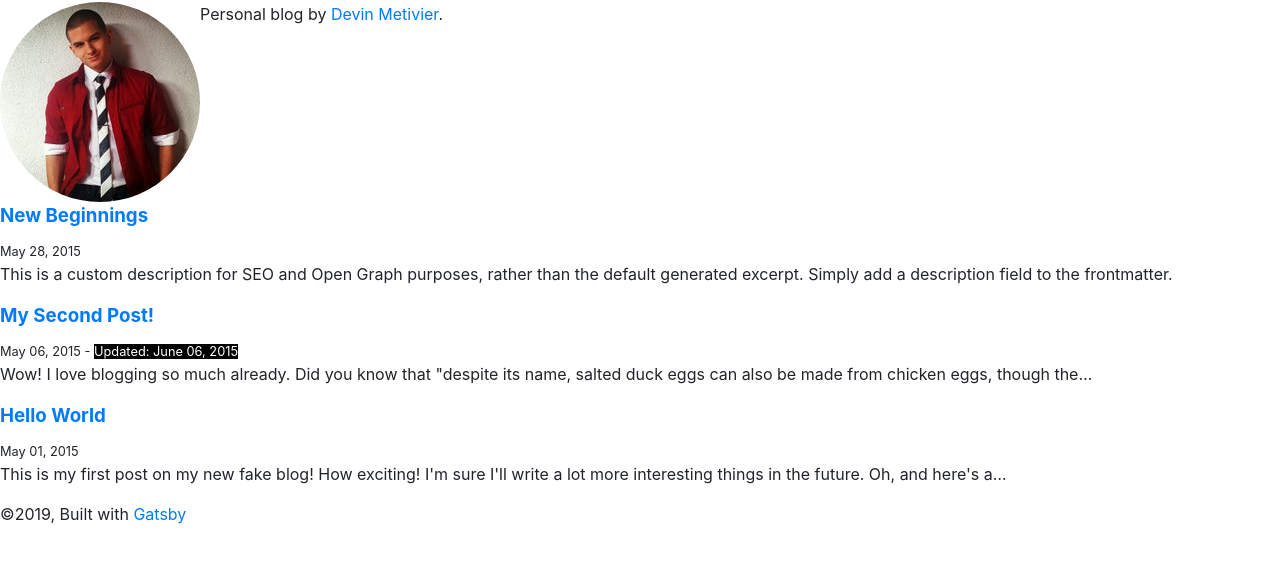
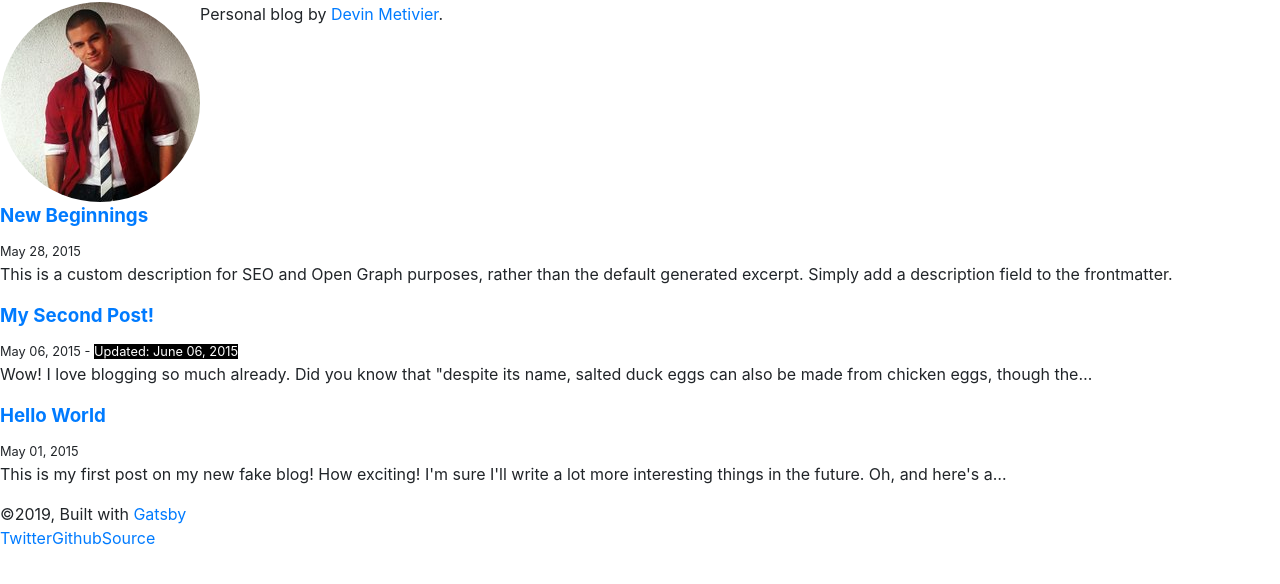
Before and after one commit to devjmetivier/tobea-dev, a Gatsby site: page / in a window 1280 px wide. Shown: the part 54-638 px from the top of the page. Built offline with nearby package versions, Linux system fonts and the light colour scheme; Gatsby itself is replaced by a stand-in of ours.

Commit message:
added some footer links to socials and source

```diff
--- a/src/components/Layout.js
+++ b/src/components/Layout.js
@@ -1,5 +1,11 @@
 import React from 'react';
 import { Link } from 'gatsby';
+
+const footLinks = [
+  `https://mobile.twitter.com/devjmetivier,Twitter`,
+  `https://github.com/dmetivier,Github`,
+  `https://github.com/dmetivier/tobea-dev,Source`,
+];
 
 export default function Layout(props) {
   const { location, title, children } = props;
@@ -26,10 +32,18 @@ export default function Layout(props) {
       <header>{header}</header>
       <main>{children}</main>
       <footer>
-        &copy;
-        {new Date().getFullYear()}, Built with
-        {` `}
-        <a href='https://www.gatsbyjs.org'>Gatsby</a>
+        <div>
+          &copy;
+          {new Date().getFullYear()}, Built with
+          {` `}
+          <a href='https://www.gatsbyjs.org'>Gatsby</a>
+        </div>
+        <div>
+          {footLinks.map((link) => {
+            const arr = link.split(`,`);
+            return <a href={arr[0]}>{arr[1]}</a>;
+          })}
+        </div>
       </footer>
     </div>
   );
```
